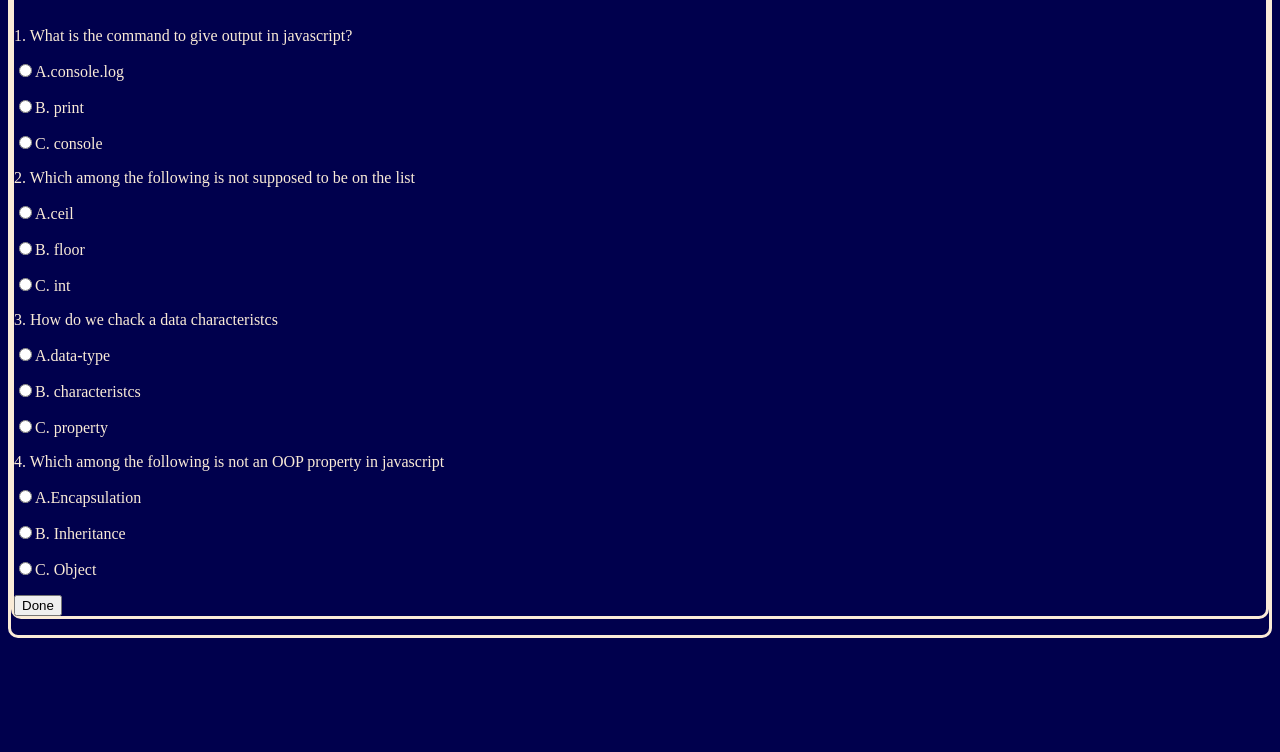
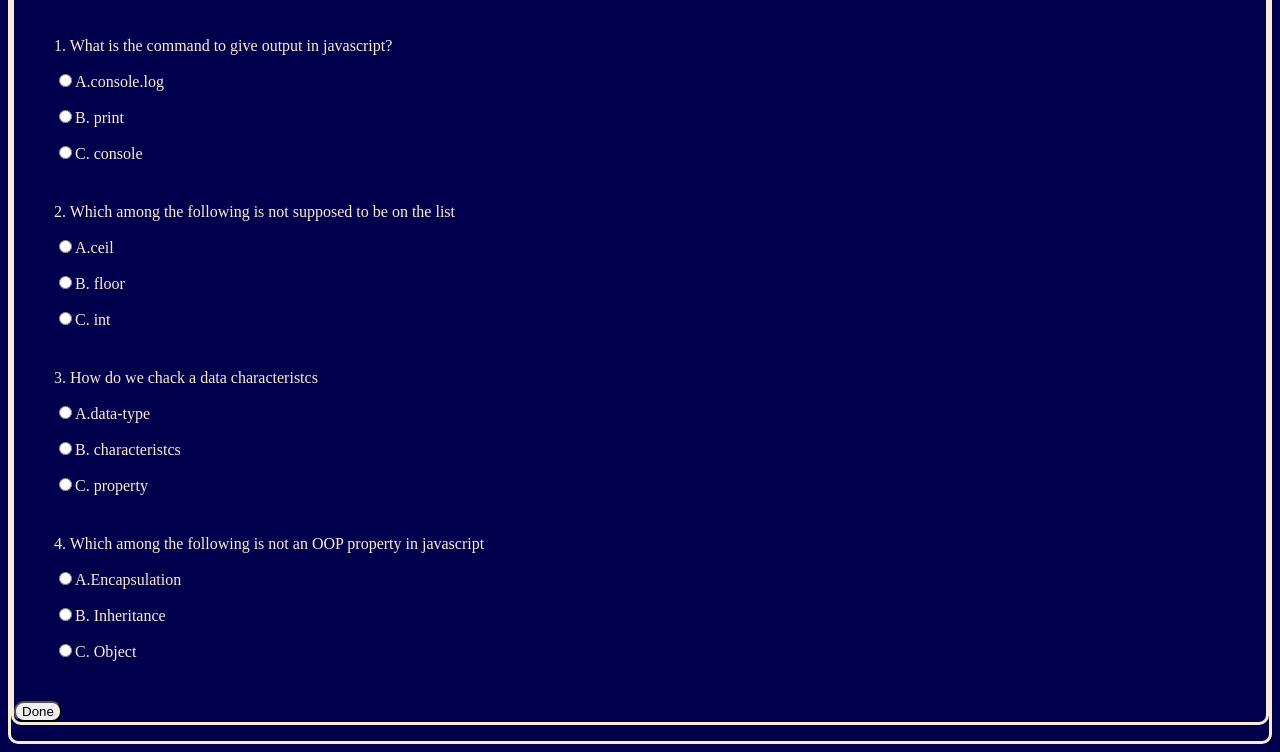
Before and after one commit to Kazungu1/Javascript-QuizApp, a plain HTML site: page index.html in a window 1280 px wide. Shown: the part 81-833 px from the top of the page. Before the commit the page ends 800 px from the top, so only its background shows below. Drawn offline with Linux system fonts and the light colour scheme; files whose address does not match are found by name.

Commit message:
style form content

```diff
--- a/assets/style.css
+++ b/assets/style.css
@@ -16,3 +16,10 @@ body{
     margin: 30px;
 
 }
+#quiz > .quiz-form > form > .questions{
+    margin: 40px;
+}
+#quiz > .quiz-form > form > input{
+    border-radius: 10px;
+    size: 30px;
+}
--- a/index.html
+++ b/index.html
@@ -21,25 +21,25 @@
         <div class="quiz-form">
             <form action="" name="quiz" id="quiz">
                 <h4>WELCOME TO ABC SCHOOL</h4>
-                <div>
+                <div class="questions">
                     <p>1. What is the command to give output in javascript?</p>
                     <p><input type="radio"name="question1" value="console.log">A.console.log</p>
                     <p><input type="radio"name="question1" value="print">B. print</p>
                     <p><input type="radio"name="question1" value="console">C. console</p>
                 </div>
-                <div>
+                <div class="questions">
                     <p>2. Which among the following is not supposed to be on the list</p>
                     <p><input type="radio"name="question2" value="ceil">A.ceil</p>
                     <p><input type="radio"name="question2" value="floor">B. floor</p>
                     <p><input type="radio"name="question2" value="int">C. int</p>
                 </div>
-                <div>
+                <div class="questions">
                     <p>3. How do we chack a data characteristcs</p>
                     <p><input type="radio"name="question3" value="data-type">A.data-type</p>
                     <p><input type="radio"name="question3" value="characteristcs">B. characteristcs</p>
                     <p><input type="radio"name="question3" value="property">C. property</p>
                 </div>
-                <div>
+                <div class="questions">
                     <p>4. Which among the following is not an OOP property in javascript</p>
                     <p><input type="radio"name="question4" value="Encapsulation">A.Encapsulation</p>
                     <p><input type="radio"name="question4" value="Inheritance">B. Inheritance</p>
```
